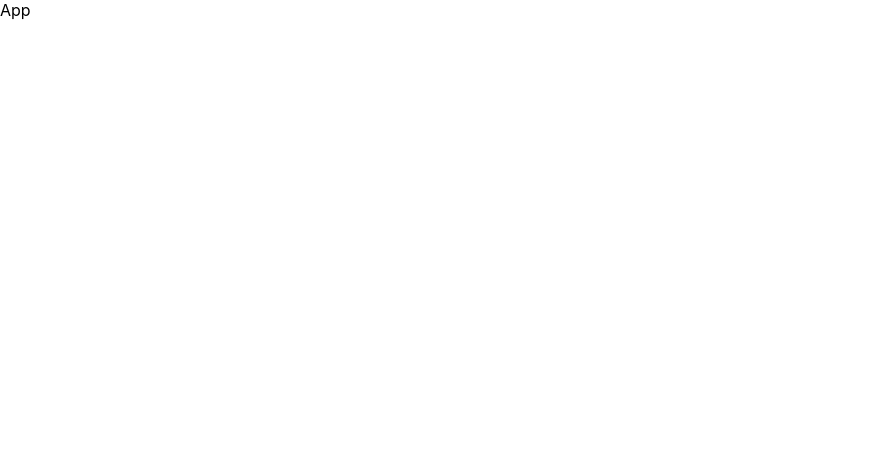
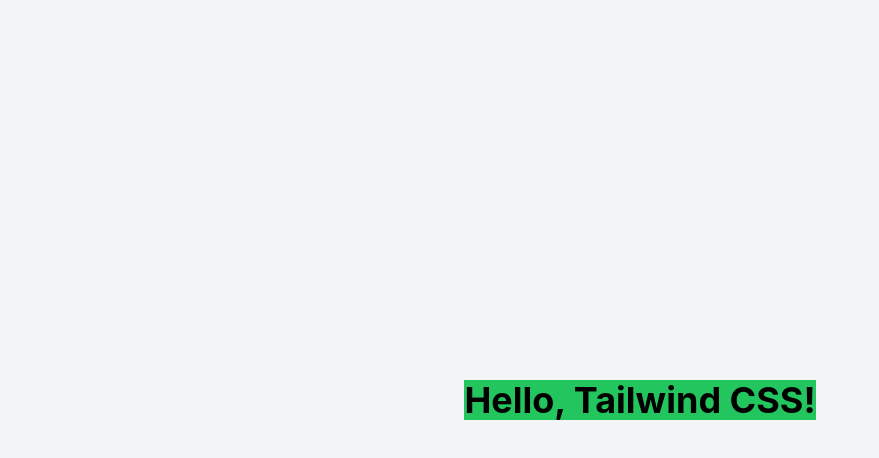
Before and after one commit to miniproject20234/voting_system, a React (Create React App) app in the folder voteing/: page / in a window 1280 px wide. Shown: the top 458 px of the page, without its empty margins (0-879 px from the left). Built offline with nearby package versions, Linux system fonts and the light colour scheme.

Commit message:
install tailwind

```diff
--- a/voteing/package.json
+++ b/voteing/package.json
@@ -6,9 +6,12 @@
     "@testing-library/jest-dom": "^5.17.0",
     "@testing-library/react": "^13.4.0",
     "@testing-library/user-event": "^13.5.0",
+    "autoprefixer": "^10.4.19",
+    "postcss": "^8.4.40",
     "react": "^18.3.1",
     "react-dom": "^18.3.1",
     "react-scripts": "5.0.1",
+    "tailwindcss": "^3.4.7",
     "web-vitals": "^2.1.4"
   },
   "scripts": {
--- /dev/null
+++ b/voteing/postcss.config.js
@@ -0,0 +1,6 @@
+module.exports = {
+  plugins: {
+    tailwindcss: {},
+    autoprefixer: {},
+  },
+}
--- a/voteing/src/App.css
+++ b/voteing/src/App.css
@@ -1,38 +1,3 @@
-.App {
-  text-align: center;
-}
-
-.App-logo {
-  height: 40vmin;
-  pointer-events: none;
-}
-
-@media (prefers-reduced-motion: no-preference) {
-  .App-logo {
-    animation: App-logo-spin infinite 20s linear;
-  }
-}
-
-.App-header {
-  background-color: #282c34;
-  min-height: 100vh;
-  display: flex;
-  flex-direction: column;
-  align-items: center;
-  justify-content: center;
-  font-size: calc(10px + 2vmin);
-  color: white;
-}
-
-.App-link {
-  color: #61dafb;
-}
-
-@keyframes App-logo-spin {
-  from {
-    transform: rotate(0deg);
-  }
-  to {
-    transform: rotate(360deg);
-  }
-}
+@tailwind base;
+@tailwind components;
+@tailwind utilities;
--- a/voteing/src/App.js
+++ b/voteing/src/App.js
@@ -1,8 +1,15 @@
-import React from 'react'
+
+import './App.css';
+import React from 'react';
+
 
 function App() {
   return (
-    <div>App</div>
+    <div>
+    <div className="bg-gray-100 min-h-screen flex items-center justify-center">
+    <h1 className="text-4xl font-bold text bg-green-500">Hello, Tailwind CSS!</h1>
+  </div>
+  </div>
   )
 }
 
--- a/voteing/src/index.js
+++ b/voteing/src/index.js
@@ -2,6 +2,7 @@ import React from 'react';
 import ReactDOM from 'react-dom/client';
 import './index.css';
 import App from './App';
+import './App.css';
 import reportWebVitals from './reportWebVitals';
 
 const root = ReactDOM.createRoot(document.getElementById('root'));
--- /dev/null
+++ b/voteing/tailwind.config.js
@@ -0,0 +1,10 @@
+/** @type {import('tailwindcss').Config} */
+module.exports = {
+  content: [
+    "./src/**/*.{js,jsx,ts,tsx}",
+  ],
+  theme: {
+    extend: {},
+  },
+  plugins: [],
+}
```
Also changed, not shown: 1 other file (tests, documents, lock files or other folders).
